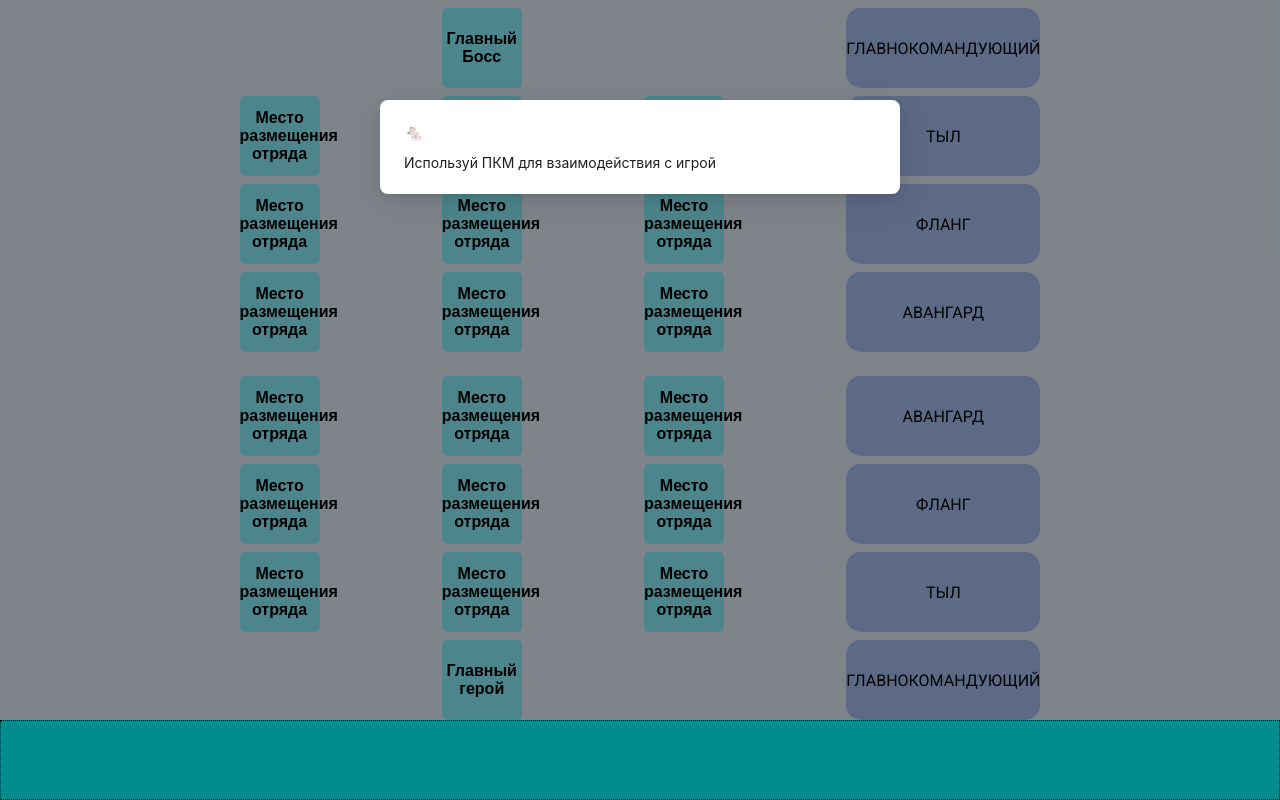
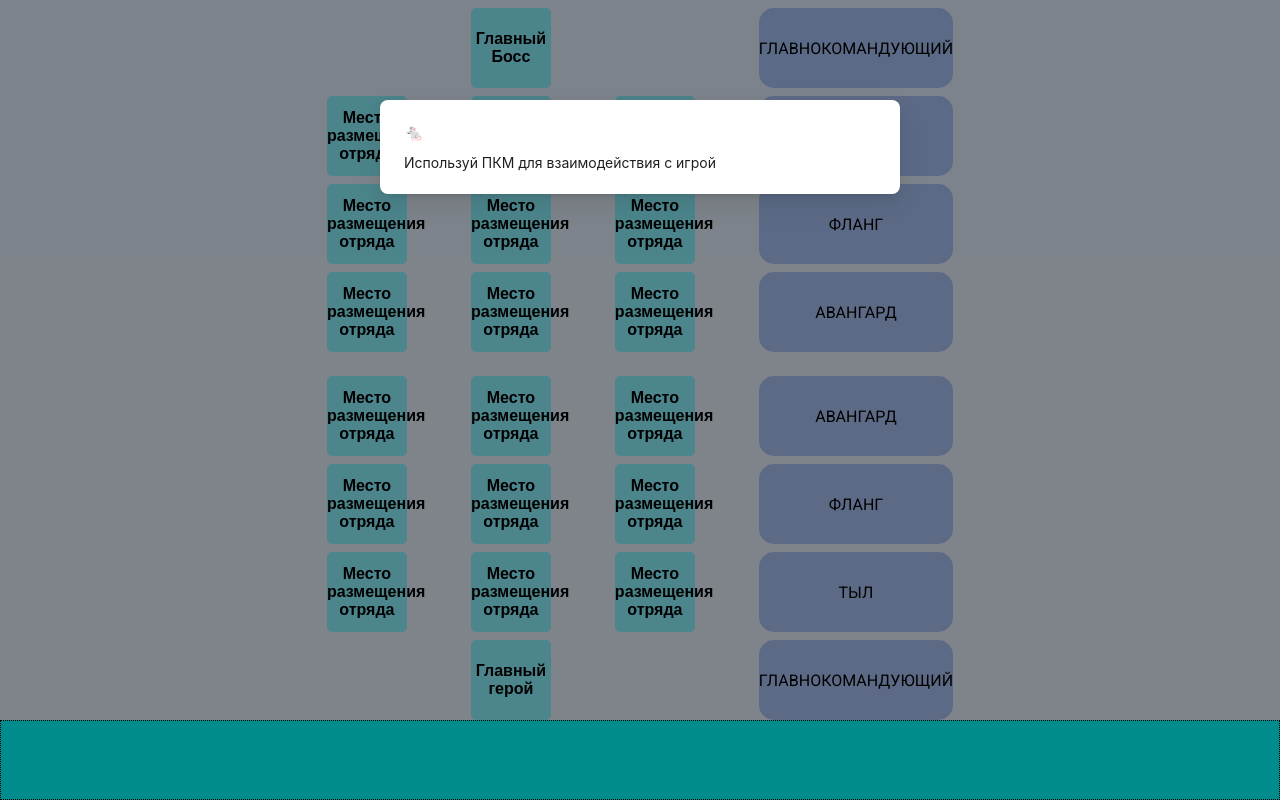
Before and after one commit to Vasmart24/practice-2024, a React (Vite) app in the folder Stranded/: page / in a window 1280 px wide. Built offline with nearby package versions, Linux system fonts and the light colour scheme.

Commit message:
reduce the distance between the columns

```diff
--- a/Stranded/src/screens/BattleScreen/EnemySide.css
+++ b/Stranded/src/screens/BattleScreen/EnemySide.css
@@ -10,7 +10,7 @@
 }
 .enemy_grid {
   display: grid;
-  grid-template-columns: repeat(4, 1fr);
+  grid-template-columns: repeat(4, 0.7fr);
   grid-template-rows: repeat(4, 0.3fr);
   /* align-items: stretch; */
   gap: 0.5rem;
--- a/Stranded/src/screens/BattleScreen/FriendlySide.css
+++ b/Stranded/src/screens/BattleScreen/FriendlySide.css
@@ -10,7 +10,7 @@
 }
 .friendly_grid {
   display: grid;
-  grid-template-columns: repeat(4, 1fr);
+  grid-template-columns: repeat(4, 0.7fr);
   grid-template-rows: repeat(4, 0.3fr);
   gap: 0.5rem;
   /* padding-right: 2em; */
```
